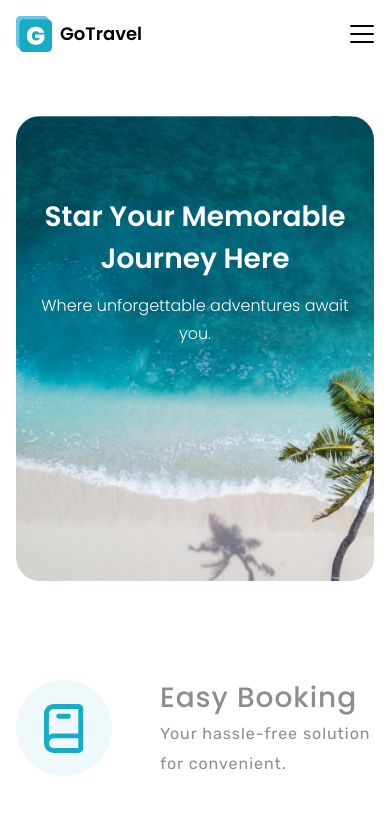
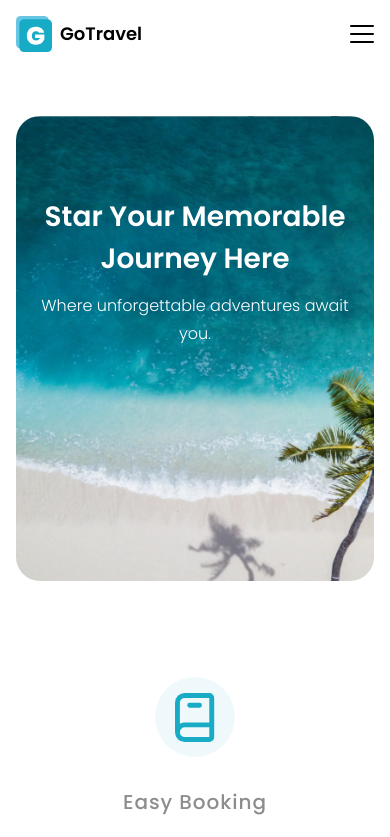
Before and after one commit to Jisap/vite-travel-agency, a React (Vite) app: page / in a window 390 px wide. Shown: the top 837 px of the page. Built offline with nearby package versions, Linux system fonts and the light colour scheme.

Commit message:
HeroBenefit responsive

```diff
--- a/src/components/Hero/HeroBenefit.tsx
+++ b/src/components/Hero/HeroBenefit.tsx
@@ -7,16 +7,19 @@ interface HeroBenefitProps {
 
 const HeroBenefit = ({ benefit }: HeroBenefitProps) => {
   return (
-    <li key={benefit.id} className="flex items-center gap-x-12">
-      <div className="bg-primary-100 flex size-24 items-center justify-center rounded-full shrink-0">
+    <li
+      key={benefit.id}
+      className="flex max-xl:flex-col items-center gap-x-12 max-3xl:gap-x-10 max-2xl:gap-x-8 max-xl:gap-y-6 max-md:max-w-70 max-sm:max-w-max"
+    >
+      <div className="bg-primary-100 flex size-24 items-center justify-center rounded-full shrink-0 max-2xl:size-20">
         <benefit.Icon className="fill-primary-700"/>
       </div>
 
-      <div>
-        <p className="text-grey-600 tracking-6 text-[1.75rem]/10.5 font-medium whitespace-nowrap">
+      <div className="flex flex-col gap-y-2.5 max-2xl:gap-y-2">
+        <p className="text-grey-600 tracking-6 text-[1.75rem]/10.5 max-3xl:text-[1.5rem]/9 max-2xl:text-[1.375rem] max-lg:text-[1.25rem] max-xl:text-center font-medium whitespace-nowrap">
           {benefit.heading}
         </p>
-        <p className="tracking-6 text-grey-600 font-rubik text-base/7.5">
+        <p className="tracking-6 text-grey-600 max-3xl:text-sm/6.5 font-rubik text-base/7.5 max-xl:text-center">
           {benefit.description}
         </p>
       </div>
```
